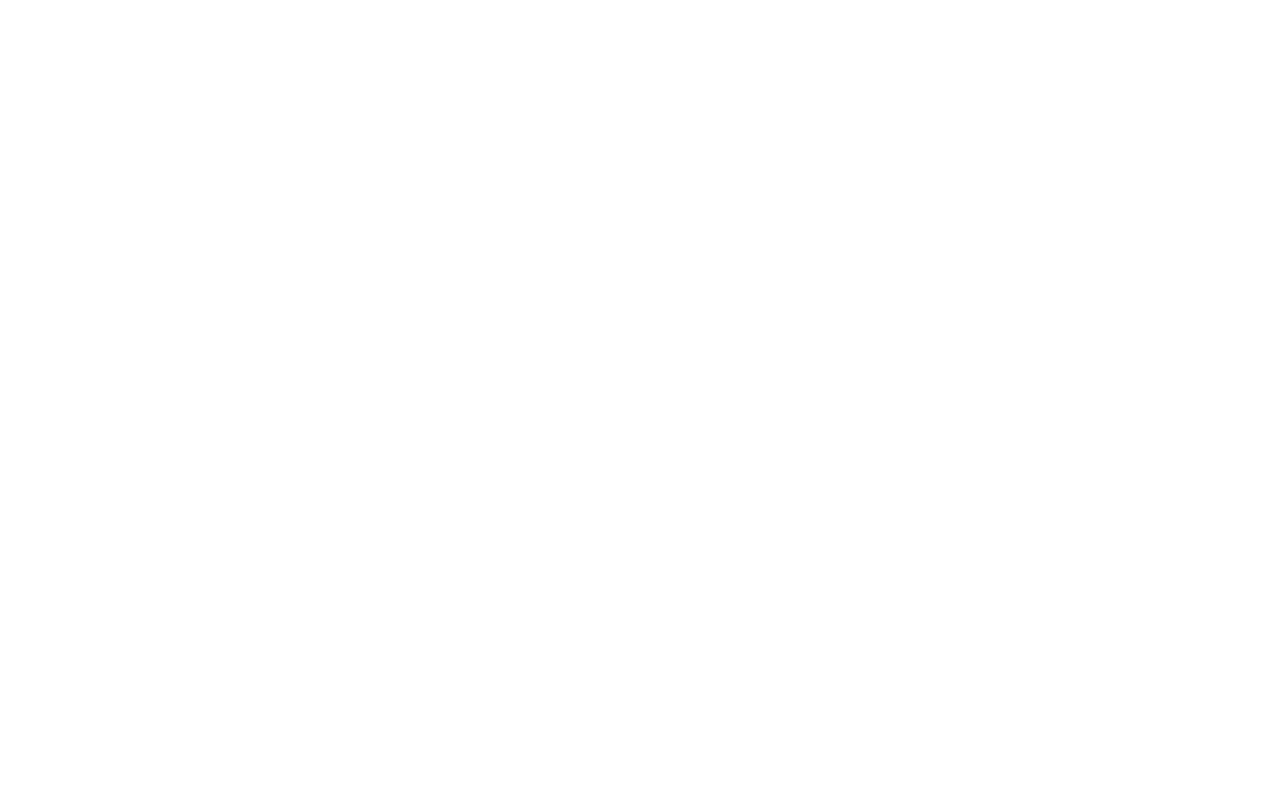
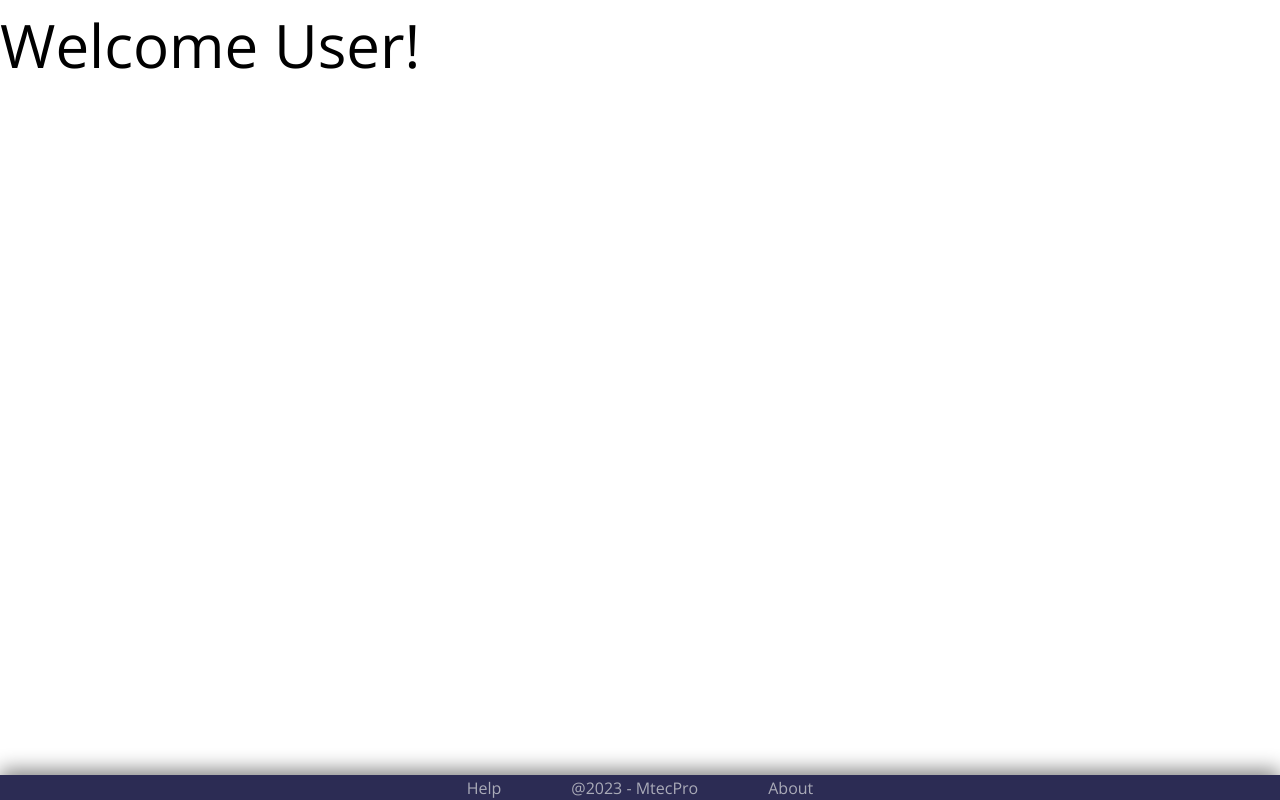
Before and after one commit to Wackyprogamer/capstoneProject, a React (Create React App) app: page /courses in a window 1280 px wide. Before the commit this address had no page. Built offline with nearby package versions, Linux system fonts and the light colour scheme.

Commit message:
added css file and beginning structure for courses page

```diff
--- a/src/components/ReactRoutes.jsx
+++ b/src/components/ReactRoutes.jsx
@@ -1,6 +1,7 @@
 import { Routes, Route } from "react-router-dom";
 import Login from "./Login";
 import Signup from "./Signup";
+import Courses from "./courses";//why no work? Works now when changed to lowercase
 
 export const ReactRoutes = () => {
   return (
@@ -8,6 +9,7 @@ export const ReactRoutes = () => {
       <Route path="/" exact Component={Login}></Route>
       <Route path="/LogIn" exact Component={Login}></Route>
       <Route path="/SignUp" exact Component={Signup}></Route>
+      <Route path="/courses" exact Component={Courses}></Route>
     </Routes>
   );
 };
--- a/src/components/courses.jsx
+++ b/src/components/courses.jsx
@@ -0,0 +1,25 @@
+
+import Logo from "../images/Registration_App_Logo.png"
+import Button from "@mui/material/Button"
+import '../css/courses.css';
+//import { ReactRoutes } from "./components/ReactRoutes";
+//This is for user course page
+
+function Courses() {
+  return (
+    <div className="Courses">
+        <h1 id="userWelcome">Welcome User!</h1>
+
+
+    <footer id="typicalFooter" className="w-full h-[25px] flex justify-center items-center absolute bottom-0">
+        <p>Help</p>
+        <p>@2023 - MtecPro</p>
+        <p>About</p>
+    </footer>
+
+    </div>
+
+  );
+}
+
+export default Courses;
--- /dev/null
+++ b/src/css/courses.css
@@ -0,0 +1,9 @@
+/* Courses page */
+
+
+#typicalFooter {
+  box-shadow: 0 -5px 20px gray;
+  background-color: #2C2C54;
+  color: #AAABB8;
+  gap: 70px;
+}
```
